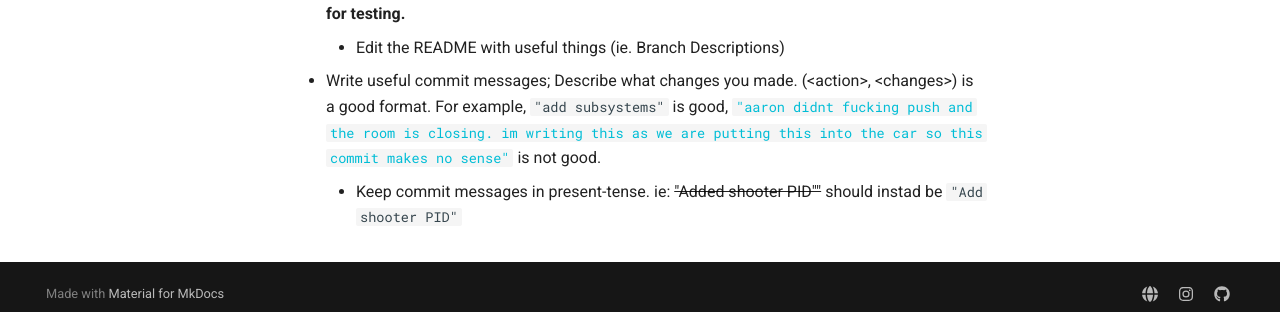
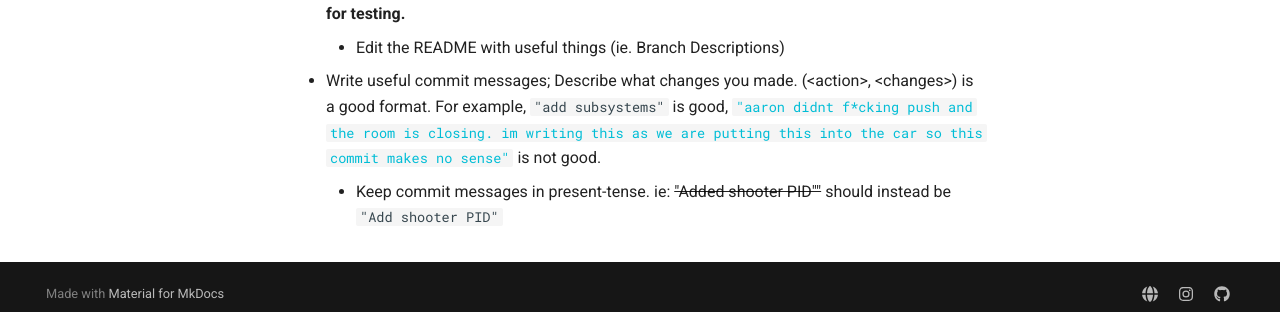
Before and after one commit to bobabots253/bobadocs, an MkDocs documentation site: the page built from docs/git and github/quickstart.md, in a window 1280 px wide and 947 px high. Shown: the part 621-933 px from the top of the window. Built offline with MkDocs 1.6.1 and Material for MkDocs 9.7.7, drawn with Linux system fonts in a browser that asks for light colours; comment, search, counter and statistics services are not loaded.

Commit message:
fix typo
Signed-off-by: SebbyLaw <44045823+SebbyLaw@users.noreply.github.com>

```diff
--- a/docs/git and github/quickstart.md
+++ b/docs/git and github/quickstart.md
@@ -19,5 +19,5 @@ The following is a set of guidelines for contributing on Github for our team. Th
 - If writing test code, create a new branch or add onto another. **Do not use the master branch for testing.**
     - Edit the README with useful things (ie. Branch Descriptions)
 - Write useful commit messages; Describe what changes you made. (<action\>, <changes\>) is a good format. For example,
-`"add subsystems"` is good, [`"aaron didnt fucking push and the room is closing. im writing this as we are putting this into the car so this commit makes no sense"`](https://github.com/MillsRoboticsTeam253/Code2020/commit/1852ffd53b55373be62a71ae42dea6d1beb92bf7) is not good.
-    - Keep commit messages in present-tense. ie: ~~"Added shooter PID""~~ should instad be `"Add shooter PID"`
+`"add subsystems"` is good, [`"aaron didnt f*cking push and the room is closing. im writing this as we are putting this into the car so this commit makes no sense"`](https://github.com/MillsRoboticsTeam253/Code2020/commit/1852ffd53b55373be62a71ae42dea6d1beb92bf7) is not good.
+    - Keep commit messages in present-tense. ie: ~~"Added shooter PID""~~ should instead be `"Add shooter PID"`
```
